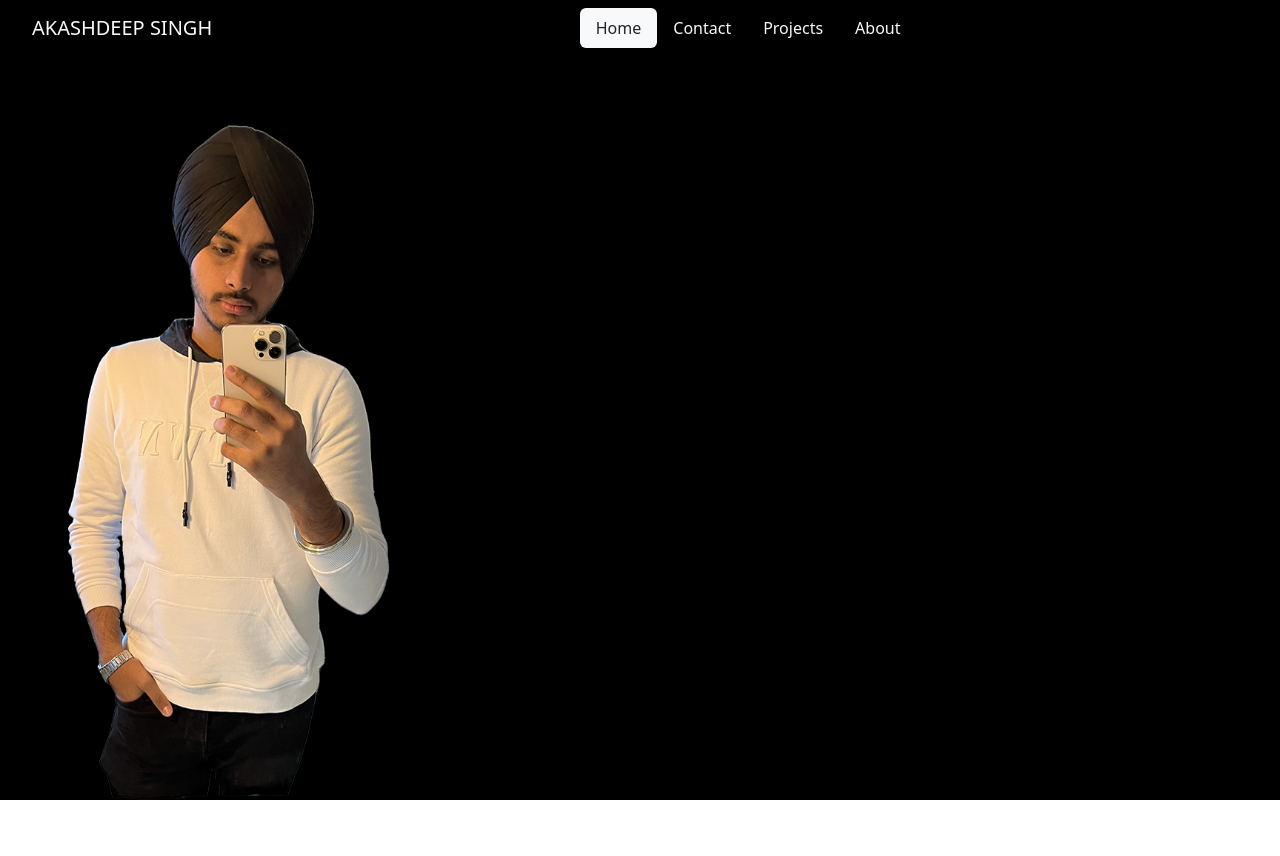
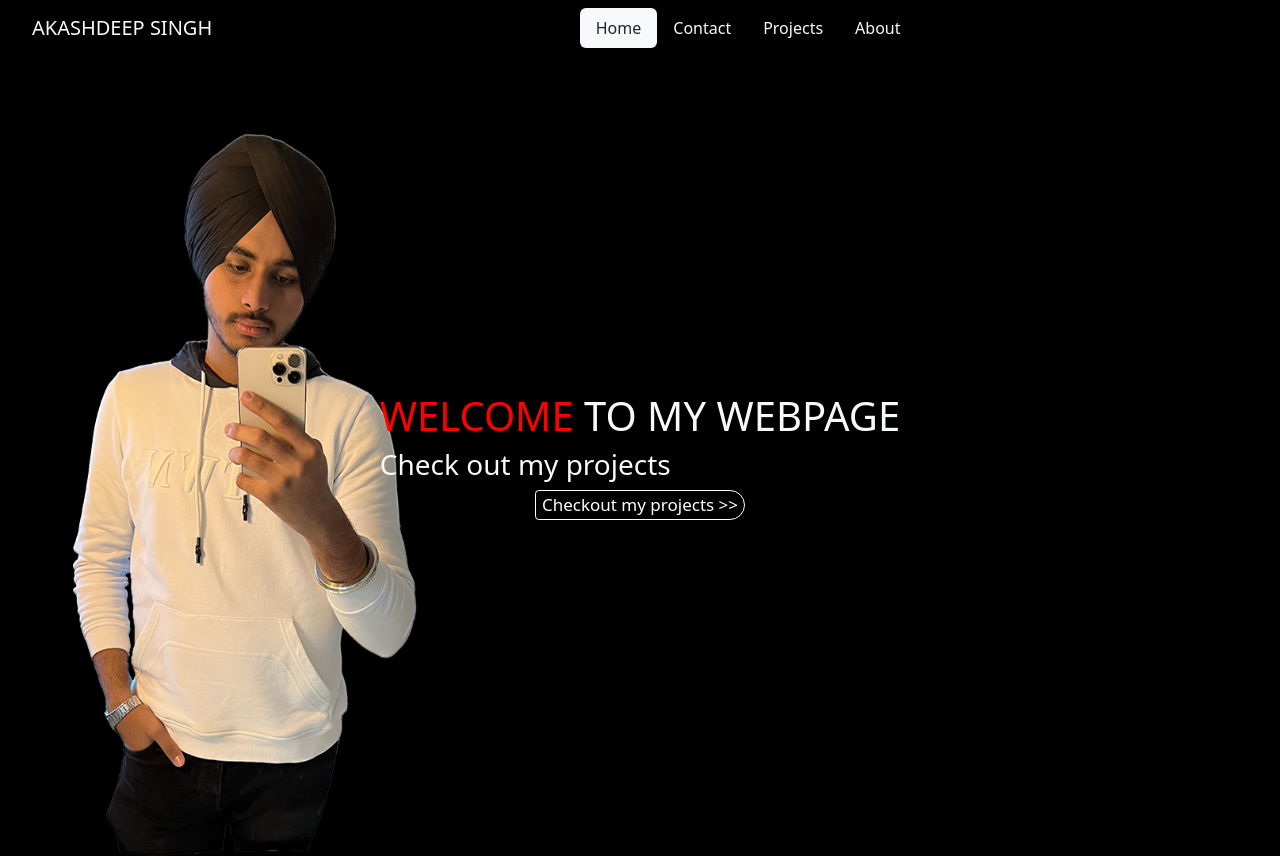
Before and after one commit to KakashiHatake27/Akashdeep, a plain HTML site: page index.html in a window 1280 px wide. Before the commit the page ends 800 px from the top, so only its background shows below. Drawn offline with nearby package versions, Linux system fonts and the light colour scheme.

Commit message:
added text overlay

```diff
--- a/index.html
+++ b/index.html
@@ -36,8 +36,16 @@
           </div>
         </div>
       </nav>
+      <div class="home">
+<div class="intro text-light">
+  <h1><span>WELCOME</span> TO MY WEBPAGE</h1>
+  <h3>Check out my <span>projects</span></h3>
+  <div class="projects-button">
+    <button class="btn-projects"><a href="#portfolio">Checkout my projects >> </a></button>
+  </div></div>
+</div>
+
     </div>
-    <!-- <h1>Hello my name is Akashdeep Singh</h1> -->
     <script src="https://cdn.jsdelivr.net/npm/bootstrap@5.2.0/dist/js/bootstrap.bundle.min.js" integrity="sha384-A3rJD856KowSb7dwlZdYEkO39Gagi7vIsF0jrRAoQmDKKtQBHUuLZ9AsSv4jD4Xa" crossorigin="anonymous"></script>
 </body>
 </html>
--- a/style.css
+++ b/style.css
@@ -1,15 +1,62 @@
-.navbar-brand{
+.navbar-brand {
     padding-left: 20px;
 }
 
-.navbar{
+.navbar {
     background: transparent !important;
 }
 
-.Face{
-    background-color: aqua;
+.Face {
+    background-color: black;
     background-image: url('img/Cover-main.png');
     background-repeat: no-repeat;
     background-size: cover;
-    height:100vh;
+    min-height: 100vh;
+
 }
+
+.home {
+
+    min-height: 100vh;
+    display: flex;
+    justify-content: center;
+    align-items: center;
+}
+
+.Face .intro {
+    z-index: 2;
+}
+
+.Face .intro h1 {
+    font-weight: 300;
+}
+
+.Face .intro h1 span {
+    /* font-size: large; */
+    color: red;
+}
+
+.Face .intro .projects-button{
+    display: block;
+    text-align: center;
+}
+
+.btn-projects{
+    background-color: transparent;
+    font-size: medium;
+    outline: none;
+    border: 1px solid white;
+    border-radius: 10px 40px 40px 10px;
+    cursor: pointer;
+}
+
+.btn-projects a{
+    font-size: 17px;
+    text-decoration: none;
+    color: white;
+}
+
+.btn-projects:hover{
+    background-color: red;
+    border-color: red ;
+}
```
